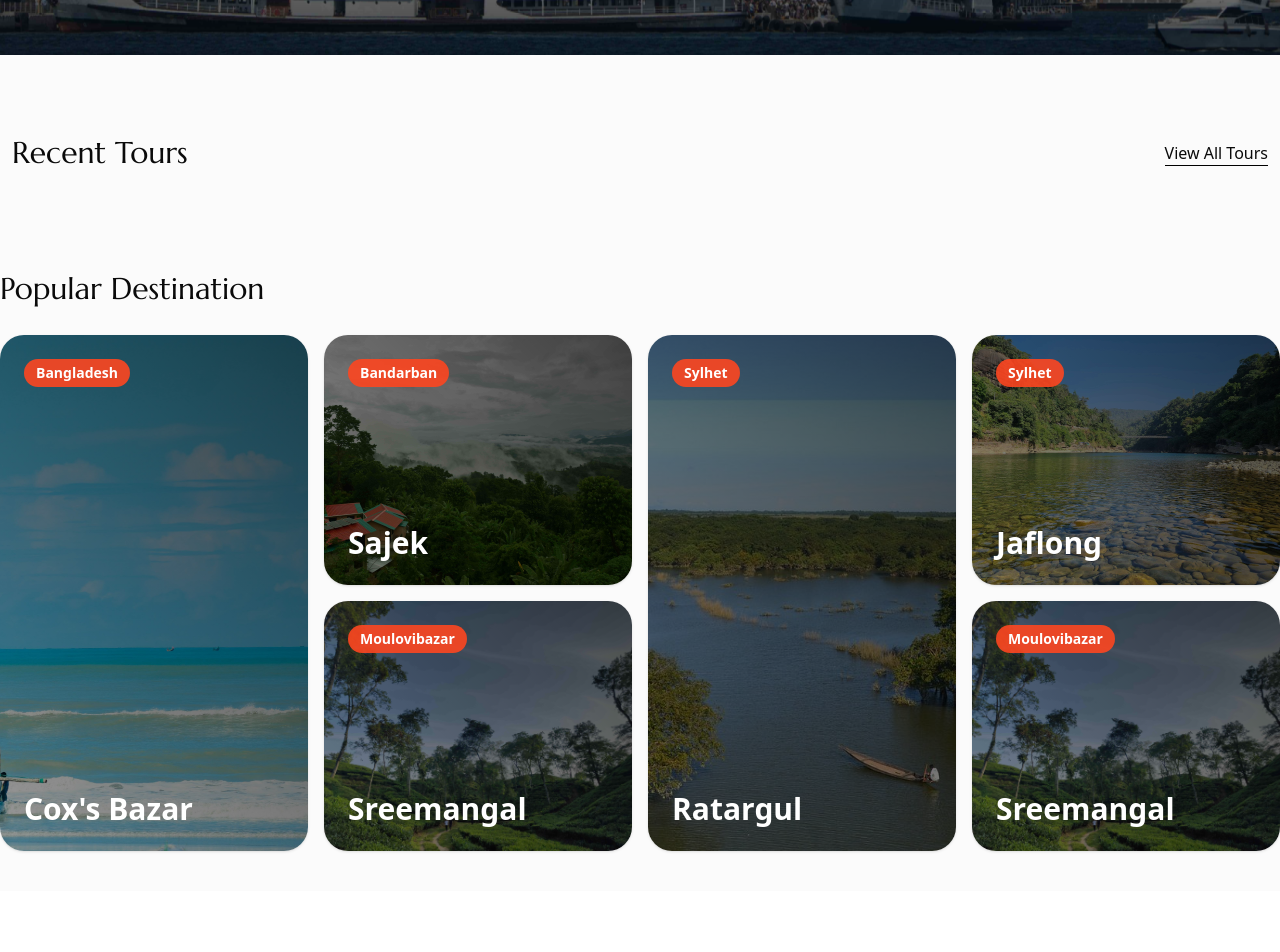
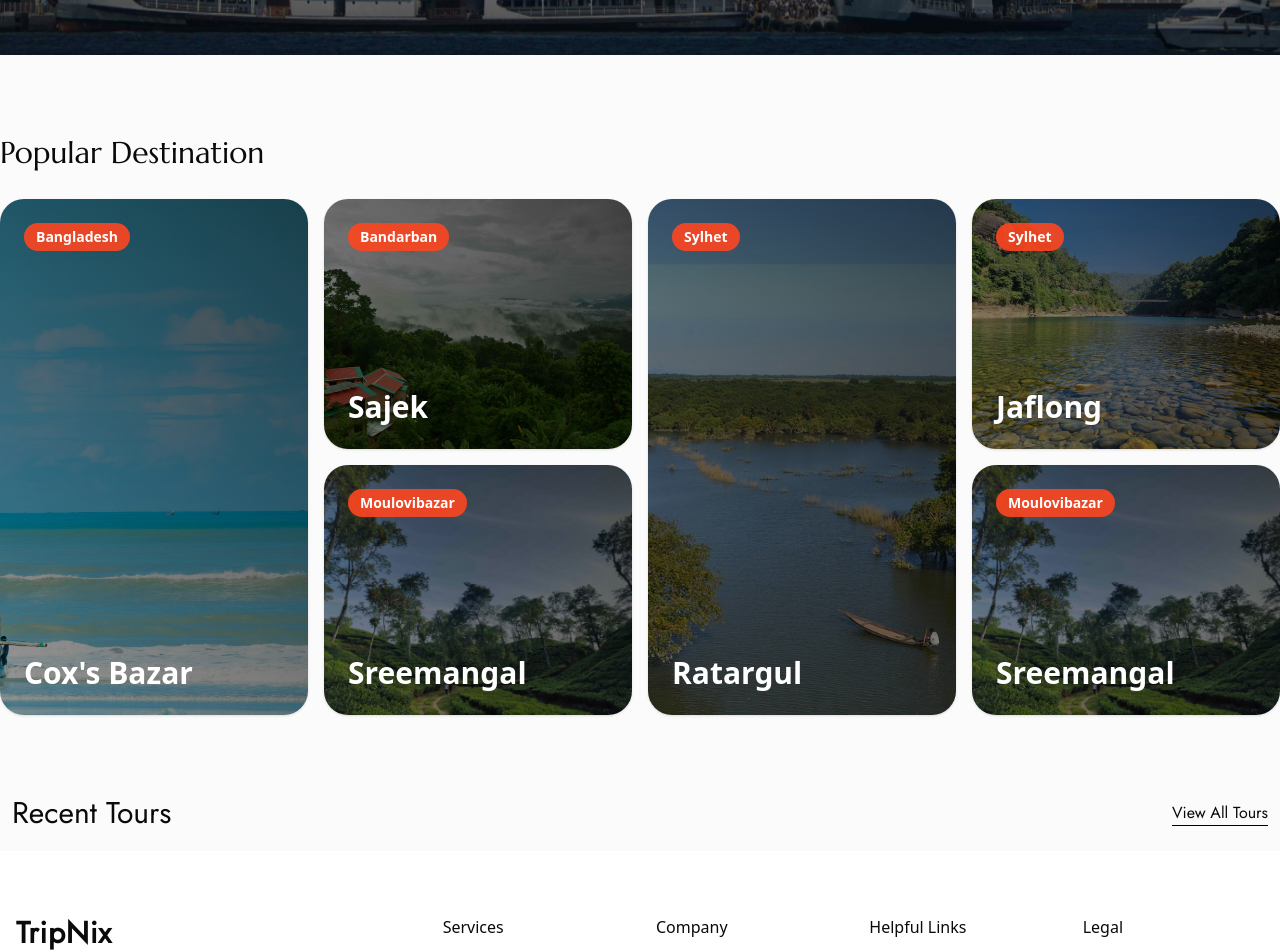
Before and after one commit to AH-Ratul/tripnix_client, a React (Vite) app: page / in a window 1280 px wide. Shown: the part 480-1432 px from the top of the page. Built offline with nearby package versions, Linux system fonts and the light colour scheme; no server answers.

Commit message:
some updates

```diff
--- a/src/pages/HomePage.tsx
+++ b/src/pages/HomePage.tsx
@@ -10,7 +10,7 @@ const HomePage = () => {
 
   if (isLoading) {
     return (
-      <div className="h-dvh flex justify-center items-center">
+      <div className="h-dvh flex justify-center items-center bg-white z-50">
         <Loader />
       </div>
     );
@@ -19,13 +19,15 @@ const HomePage = () => {
     <div>
       <HeroSection />
 
+      <PopularDestination />
+
       {/* Tour Section */}
       <div className="container mx-auto px-3  mt-20">
-        <div className="flex justify-between items-center mb-5">
-          <p className="text-3xl font-medium font-marcellus">Recent Tours</p>
+        <div className="flex justify-between items-center mb-5 font-jost">
+          <p className="text-3xl font-medium ">Recent Tours</p>
           <Link
             to="/tours"
-            className="hover:text-coquelicot border-b border-black hover:border-coquelicot transition-normal duration-300 ease-in-out"
+            className="hover:text-secondary-1 border-b border-black hover:border-secondary-1 transition-normal duration-300 ease-in-out"
           >
             View All Tours
           </Link>
@@ -35,8 +37,6 @@ const HomePage = () => {
           <TourCard tourData={data?.data} />
         </div>
       </div>
-
-      <PopularDestination />
     </div>
   );
 };
```
